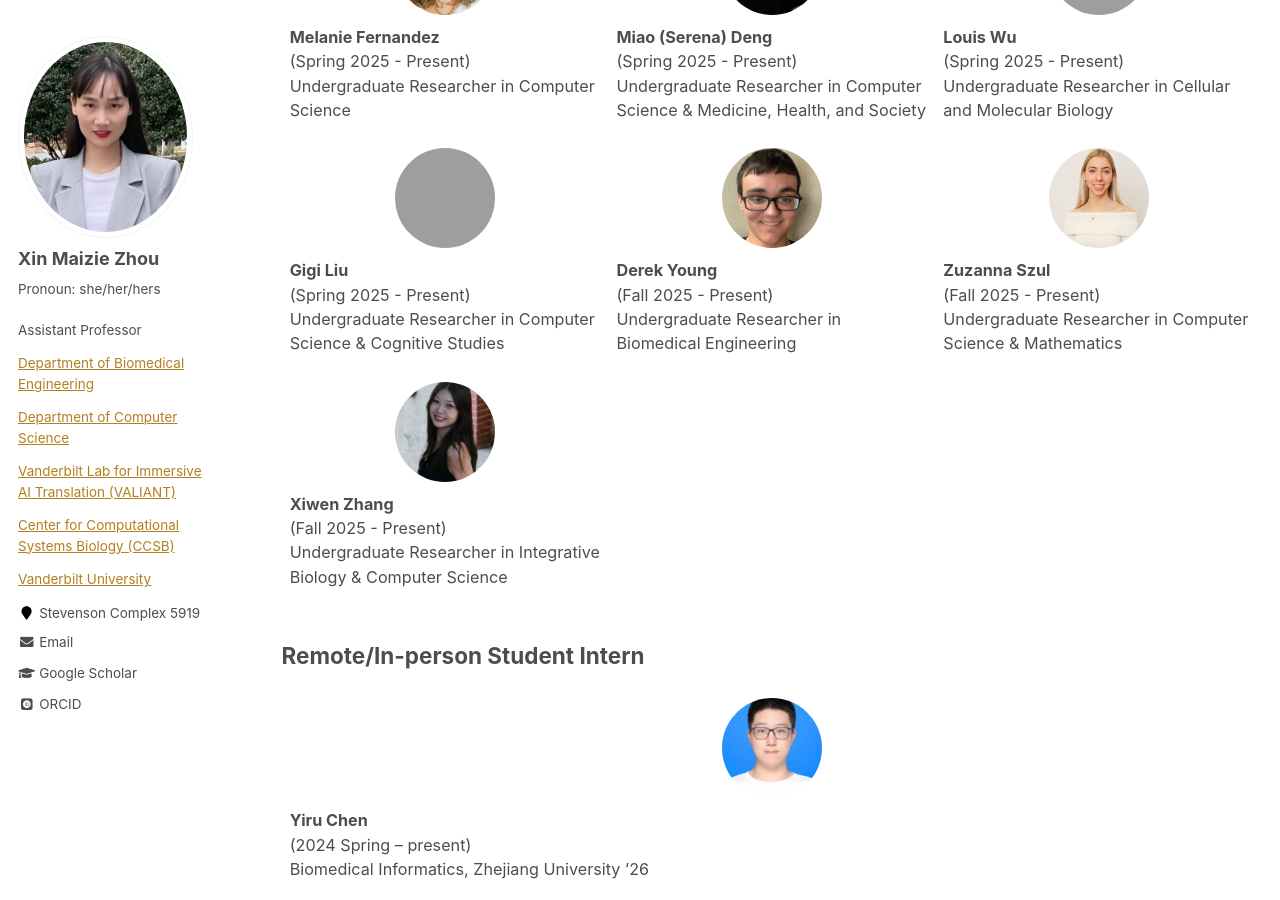
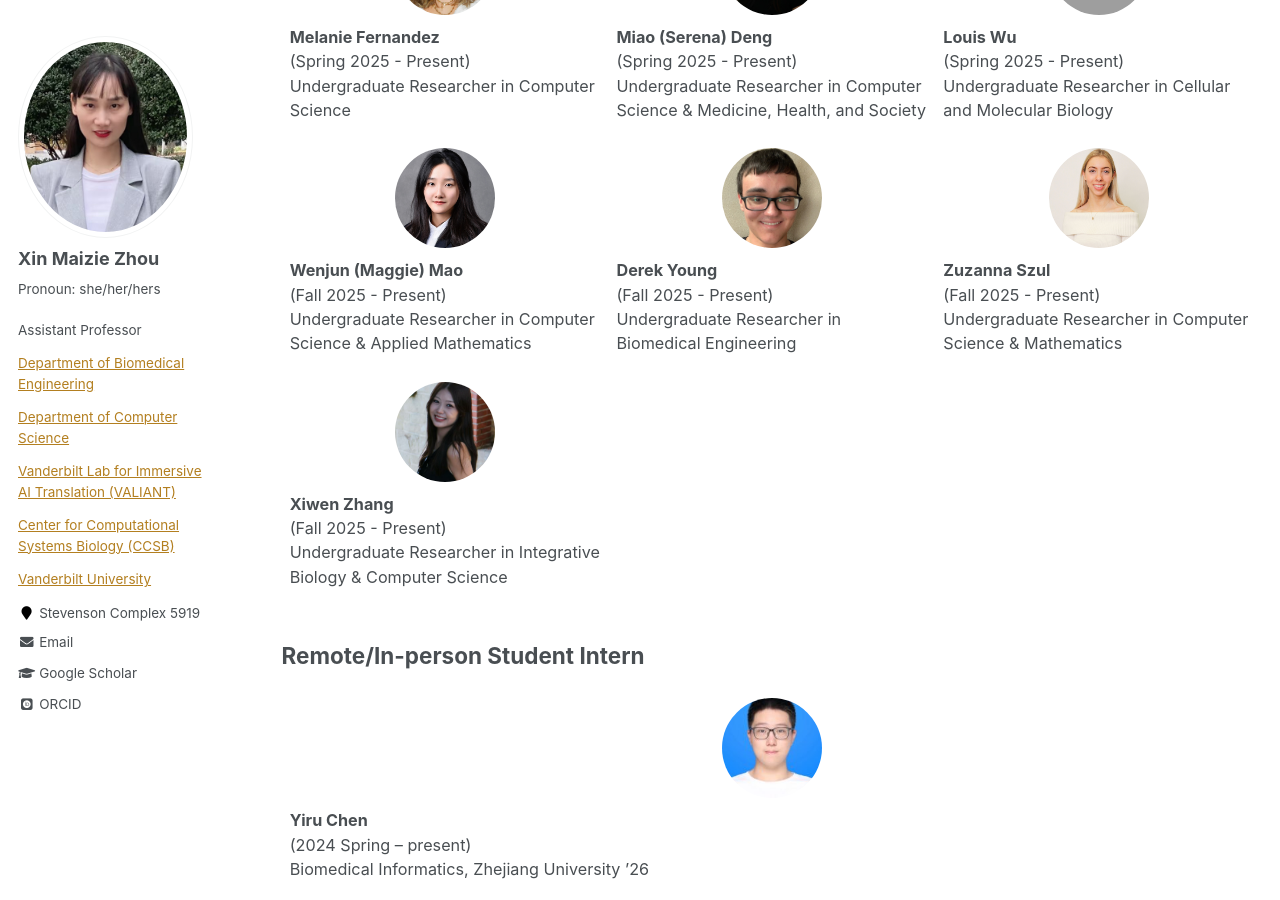
Before and after one commit to maiziezhoulab/Maiziezhoulab.github.io, a Jekyll site: the page built from _pages/LabMembers.md, in a window 1280 px wide and 900 px high, scrolled down 1934 px. Built offline with Jekyll 4.4.1, drawn with Linux system fonts in a browser that asks for light colours; some web fonts are replaced; grey boxes are pictures that could not be loaded.

Commit message:
Update LabMembers.md

```diff
--- a/_pages/LabMembers.md
+++ b/_pages/LabMembers.md
@@ -149,10 +149,10 @@ author_profile: true
 <tr>
     <td>
         <div style="text-align: center">
-            <img src="/images/students/gigiliu.jpg" class="student-profile-pic">
+            <img src="/images/students/wenjunmao.jpg" class="student-profile-pic">
         </div>
-        <b>Gigi Liu</b> <br>(Spring 2025 - Present) <br>
-        Undergraduate Researcher in Computer Science & Cognitive Studies
+        <b>Wenjun (Maggie) Mao</b> <br>(Fall 2025 - Present) <br>
+        Undergraduate Researcher in Computer Science & Applied Mathematics
     </td>
     <td>
         <div style="text-align: center">
```
